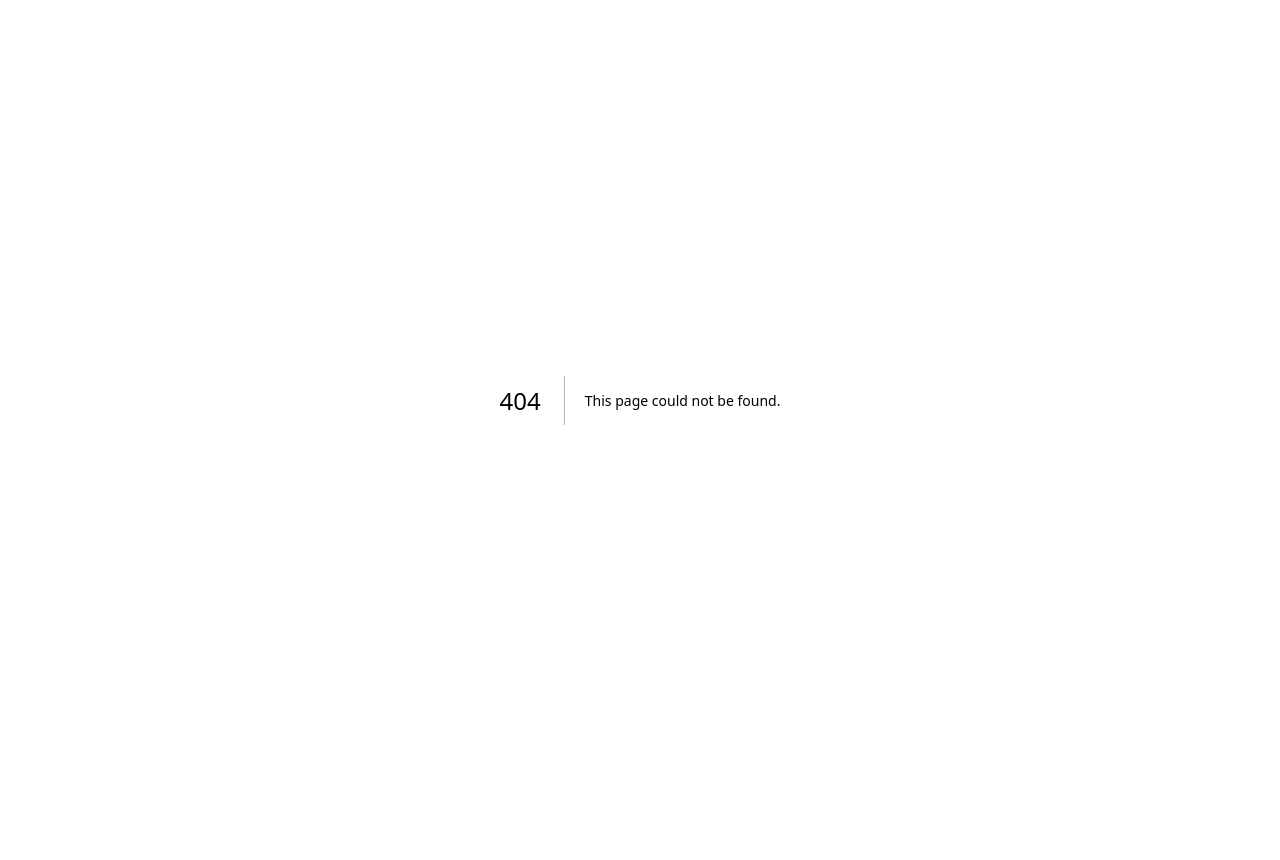
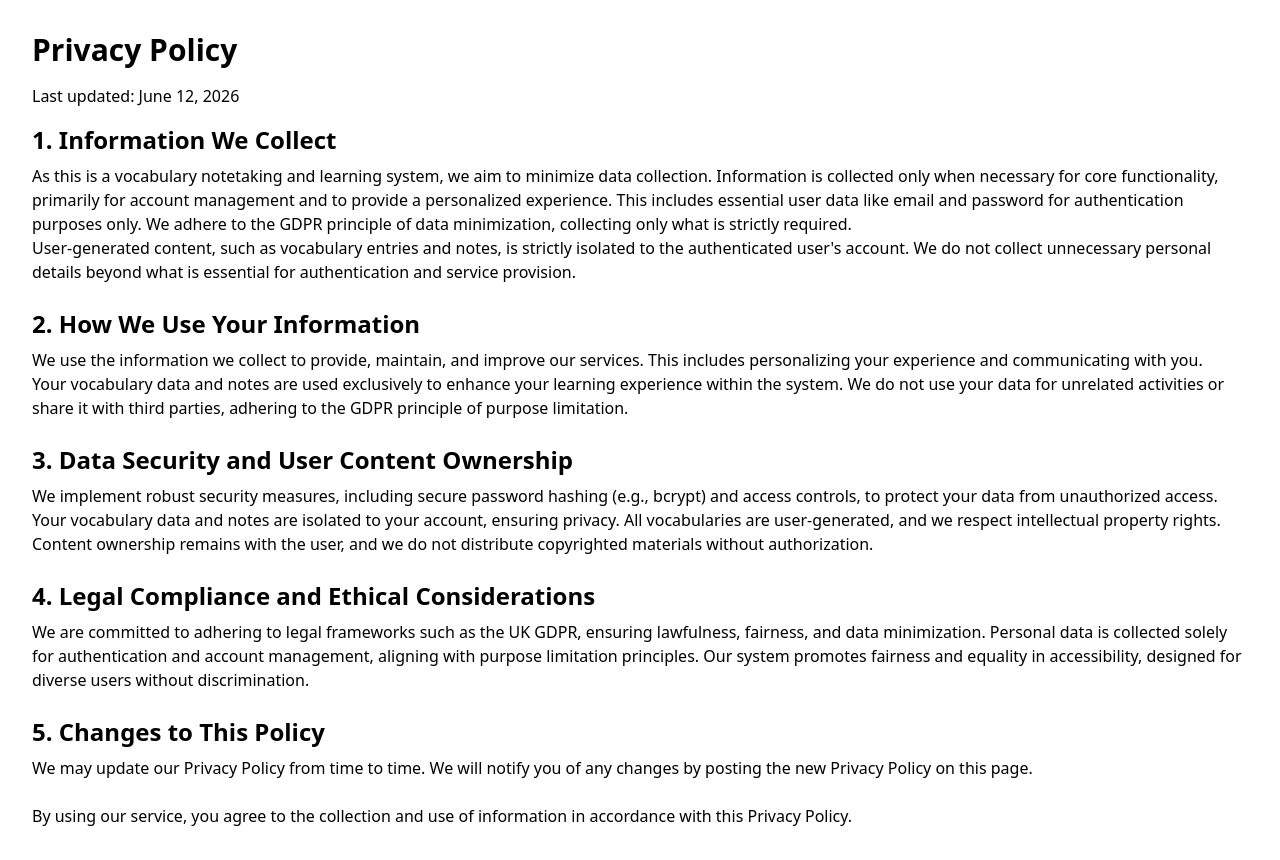
Before and after one commit to yamone178/Vocab-Note-New, a Next.js app: page /privacy in a window 1280 px wide. Before the commit this address had no page. Before the commit the page ends 800 px from the top, so only its background shows below. Built offline with nearby package versions, Linux system fonts and the light colour scheme.

Commit message:
feat(privacy): add privacy policy pages

```diff
--- a/app/page.tsx
+++ b/app/page.tsx
@@ -58,6 +58,15 @@ export default function Home() {
       </div>
 
       <DailySuggestions selectedWord={selectedWord} setSelectedWord={setSelectedWord} />
+
+      {/* Footer for Navigation Links */}
+      <footer className="mt-8 p-4 text-center text-gray-600">
+        <p>© {new Date().getFullYear()} Your Vocabulary App. All rights reserved.</p>
+        <nav className="mt-2">
+          <a href="/privacy" className="mx-2 hover:underline">Privacy Policy</a>
+          <a href="/policy" className="mx-2 hover:underline">Terms of Service</a>
+        </nav>
+      </footer>
     </DashboardLayout>
   );
 }
--- /dev/null
+++ b/app/policy/page.tsx
@@ -0,0 +1,50 @@
+'use client'
+
+import React from 'react';
+
+const PolicyPage = () => {
+  return (
+    <div className="container mx-auto p-8">
+      <h1 className="text-3xl font-bold mb-4">Terms of Service</h1>
+      <p className="mb-4">Last updated: June 12, 2026</p>
+
+      <section className="mb-6">
+        <h2 className="text-2xl font-semibold mb-2">1. Acceptance of Terms</h2>
+        <p>By accessing or using our vocabulary notetaking and learning system, you agree to be bound by these Terms of Service.</p>
+      </section>
+
+      <section className="mb-6">
+        <h2 className="text-2xl font-semibold mb-2">2. Use of Service</h2>
+        <p>You agree to use the service only for lawful purposes and in accordance with these Terms. You are responsible for maintaining the confidentiality of your account.</p>
+      </section>
+
+      <section className="mb-6">
+        <h2 className="text-2xl font-semibold mb-2">3. Intellectual Property</h2>
+        <p>All content and intellectual property on this service are owned by us or our licensors. You may not copy, modify, or distribute any content without our permission.</p>
+      </section>
+
+      <section className="mb-6">
+        <h2 className="text-2xl font-semibold mb-2">4. User Content</h2>
+        <p>Any content you submit, such as notes or vocabulary lists, remains your property. However, by submitting content, you grant us a license to use, reproduce, and display it as necessary to provide the service.</p>
+      </section>
+
+      <section className="mb-6">
+        <h2 className="text-2xl font-semibold mb-2">5. Disclaimers and Limitation of Liability</h2>
+        <p>The service is provided "as is." We disclaim all warranties and will not be liable for any damages arising from your use of the service.</p>
+      </section>
+
+      <section className="mb-6">
+        <h2 className="text-2xl font-semibold mb-2">6. Changes to Terms</h2>
+        <p>We reserve the right to modify these Terms at any time. Your continued use of the service after changes constitutes acceptance.</p>
+      </section>
+
+      <p>If you have any questions about these Terms, please contact us.</p>
+    </div>
+  );
+};
+
+export default PolicyPage;
+
+/*
+Note: This is a basic template. For a real application, you should consult with a legal professional to draft comprehensive Terms of Service.
+*/
--- /dev/null
+++ b/app/privacy/page.tsx
@@ -0,0 +1,47 @@
+'use client'
+
+import React from 'react';
+
+const PrivacyPage = () => {
+  return (
+    <div className="container mx-auto p-8">
+      <h1 className="text-3xl font-bold mb-4">Privacy Policy</h1>
+      <p className="mb-4">Last updated: June 12, 2026</p>
+
+      <section className="mb-6">
+        <h2 className="text-2xl font-semibold mb-2">1. Information We Collect</h2>
+        <p>As this is a vocabulary notetaking and learning system, we aim to minimize data collection. Information is collected only when necessary for core functionality, primarily for account management and to provide a personalized experience. This includes essential user data like email and password for authentication purposes only. We adhere to the GDPR principle of data minimization, collecting only what is strictly required.</p>
+        <p>User-generated content, such as vocabulary entries and notes, is strictly isolated to the authenticated user's account. We do not collect unnecessary personal details beyond what is essential for authentication and service provision.</p>
+      </section>
+
+      <section className="mb-6">
+        <h2 className="text-2xl font-semibold mb-2">2. How We Use Your Information</h2>
+        <p>We use the information we collect to provide, maintain, and improve our services. This includes personalizing your experience and communicating with you.</p>
+        <p>Your vocabulary data and notes are used exclusively to enhance your learning experience within the system. We do not use your data for unrelated activities or share it with third parties, adhering to the GDPR principle of purpose limitation.</p>
+      </section>
+
+      <section className="mb-6">
+        <h2 className="text-2xl font-semibold mb-2">3. Data Security and User Content Ownership</h2>
+        <p>We implement robust security measures, including secure password hashing (e.g., bcrypt) and access controls, to protect your data from unauthorized access. Your vocabulary data and notes are isolated to your account, ensuring privacy. All vocabularies are user-generated, and we respect intellectual property rights. Content ownership remains with the user, and we do not distribute copyrighted materials without authorization.</p>
+      </section>
+
+      <section className="mb-6">
+        <h2 className="text-2xl font-semibold mb-2">4. Legal Compliance and Ethical Considerations</h2>
+        <p>We are committed to adhering to legal frameworks such as the UK GDPR, ensuring lawfulness, fairness, and data minimization. Personal data is collected solely for authentication and account management, aligning with purpose limitation principles. Our system promotes fairness and equality in accessibility, designed for diverse users without discrimination.</p>
+      </section>
+
+      <section className="mb-6">
+        <h2 className="text-2xl font-semibold mb-2">5. Changes to This Policy</h2>
+        <p>We may update our Privacy Policy from time to time. We will notify you of any changes by posting the new Privacy Policy on this page.</p>
+      </section>
+
+      <p>By using our service, you agree to the collection and use of information in accordance with this Privacy Policy.</p>
+    </div>
+  );
+};
+
+export default PrivacyPage;
+
+/*
+Note: This is a basic template. For a real application, you should consult with a legal professional to draft a comprehensive and compliant Privacy Policy.
+*/
--- a/common/components/LandingPage.tsx
+++ b/common/components/LandingPage.tsx
@@ -252,8 +252,8 @@ export default function LandingPage() {
           </p>
           <div className="flex gap-4">
              {/* Placeholder for legal links */}
-            <Link href="#" className="text-sm text-slate-500 hover:text-emerald-600 transition-colors">Privacy</Link>
-            <Link href="#" className="text-sm text-slate-500 hover:text-emerald-600 transition-colors">Terms</Link>
+            <Link href="/privacy" className="text-sm text-slate-500 hover:text-emerald-600 transition-colors">Privacy</Link>
+            <Link href="/policy" className="text-sm text-slate-500 hover:text-emerald-600 transition-colors">Terms</Link>
           </div>
         </div>
       </footer>
--- a/package.json
+++ b/package.json
@@ -6,7 +6,8 @@
     "dev": "NEXT_DISABLE_TURBOPACK=1 next dev",
     "build": "next build",
     "start": "next start",
-    "lint": "eslint"
+     "lint": "eslint",
+    "migrate:reset": "prisma migrate reset --force"
   },
   "dependencies": {
     "@hookform/resolvers": "^5.2.2",
```
